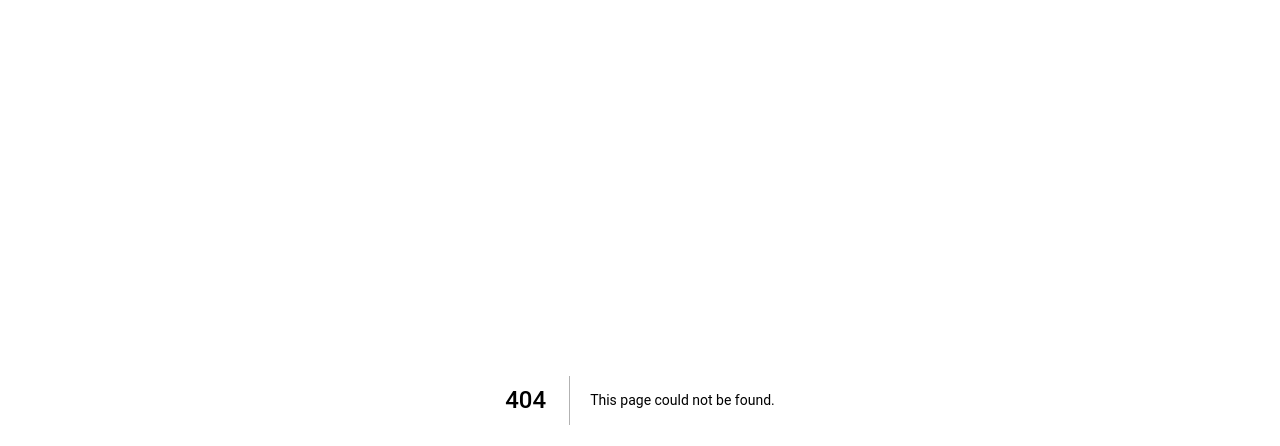
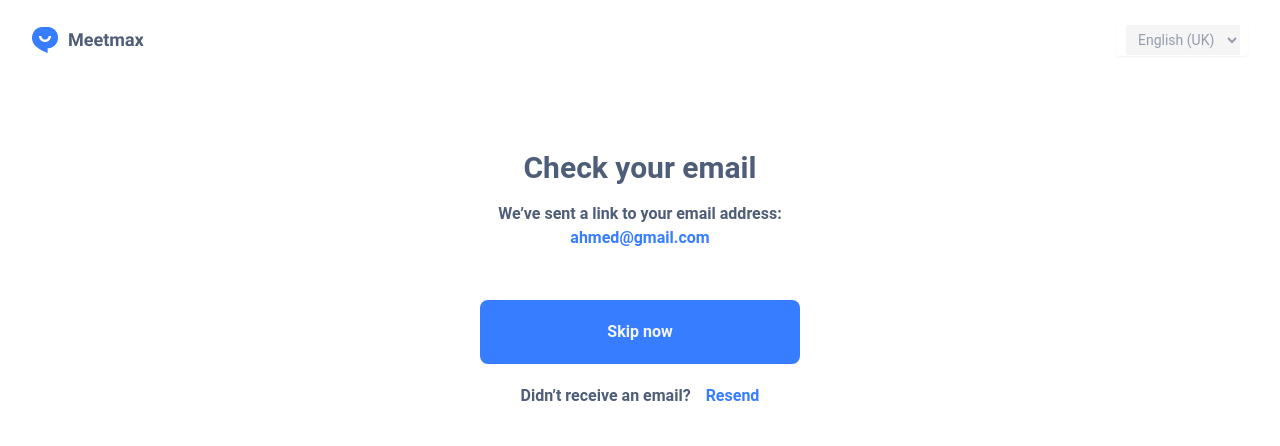
Before and after one commit to zumbuuul/meetmax, a Next.js app: page /check-email in a window 1280 px wide. Before the commit this address had no page. Shown: the top 446 px of the page. Built offline with nearby package versions, Linux system fonts and the light colour scheme.

Commit message:
check email page done

```diff
--- /dev/null
+++ b/components/check-email/CheckEmailForm.tsx
@@ -0,0 +1,33 @@
+import { NextPage } from "next";
+
+const CheckEmailForm: NextPage = () => {
+  return (
+    <>
+      <div className="w-3/12 min-w-[300px] mx-auto mt-[70px]">
+        <h1 className="text-3xl text-darkgrey font-semibold text-center mb-4">
+          Check your email
+        </h1>
+        <h1 className="text-l text-darkgrey font-semibold text-center mb-[30px]">
+          We’ve sent a link to your email address:
+          <span className="text-skyblue"> ahmed@gmail.com</span>
+        </h1>
+
+        <button
+          type="submit"
+          className="w-full bg-skyblue mt-5 py-5 rounded-lg text-dirtywhite font-semibold"
+        >
+          Skip now
+        </button>
+
+        <div className="mt-[20px] flex justify-center">
+          <p className="text-grey font-semibold ">Didn’t receive an email?</p>
+          <span className="ml-[15px] text-skyblue font-semibold text-[16px]">
+            <a href="">Resend</a>
+          </span>
+        </div>
+      </div>
+    </>
+  );
+};
+
+export default CheckEmailForm;
--- /dev/null
+++ b/pages/check-email/index.tsx
@@ -0,0 +1,14 @@
+import { NextPage } from "next";
+import CheckEmailForm from "../../components/check-email/CheckEmailForm";
+import CheckEmailHeader from "../../components/reusuable/SignUpLogInHeader";
+
+const CheckEmail: NextPage = () => {
+  return (
+    <>
+      <CheckEmailHeader />
+      <CheckEmailForm />
+    </>
+  );
+};
+
+export default CheckEmail;
```
